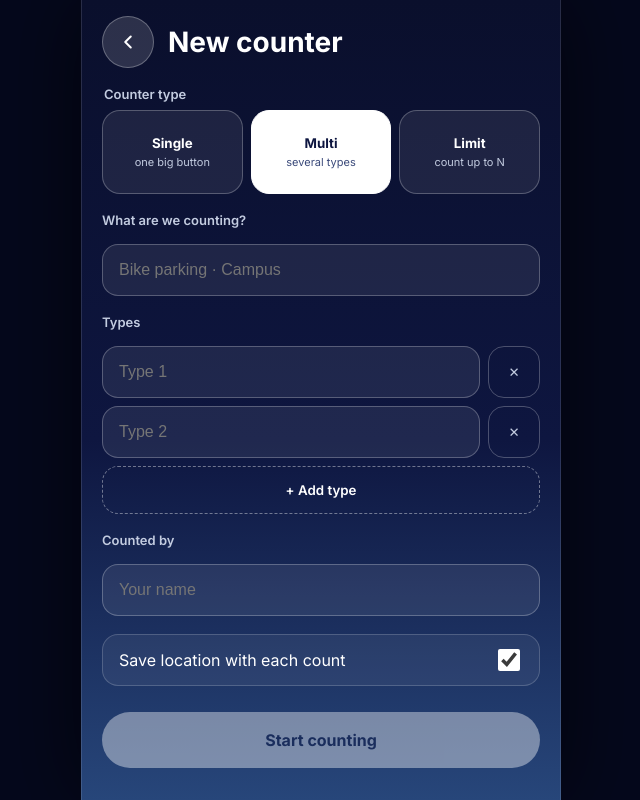
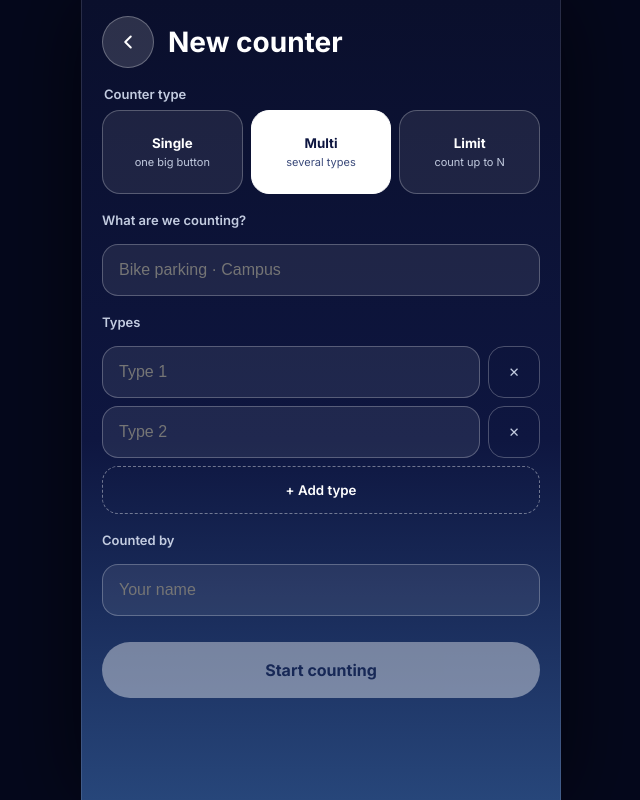
Before and after one commit to RamzanU/smart-counter, a React (Vite) app: page /group/1/new in a window 1280 px wide. Shown: the whole page, without its empty margins (319-959 px from the left). Built offline with nearby package versions, Linux system fonts and the light colour scheme; no server answers; the database is empty.

Commit message:
Remove location option and use name from settings

```diff
--- a/src/db/actions.js
+++ b/src/db/actions.js
@@ -3,7 +3,7 @@ import { db } from './db'
 const uuid = () => crypto.randomUUID()
 
 // Create a counter: 1 type = single, several = multi, limit = number or null
-export async function createCounter({ name, types, limit = null, by = '', trackLocation = true, groupId = null }) {
+export async function createCounter({ name, types, limit = null, by = '', groupId = null }) {
   const now = Date.now()
   const counter = {
     id: uuid(),
@@ -13,7 +13,6 @@ export async function createCounter({ name, types, limit = null, by = '', trackL
     step: 1,
     steps: [1, 5, 10],
     by,
-    trackLocation,
     groupId,
     sessionStart: now,
     createdAt: now,
--- a/src/pages/NewCounter/NewCounter.css
+++ b/src/pages/NewCounter/NewCounter.css
@@ -116,23 +116,6 @@
   font-weight: 600;
 }
 
-.toggle {
-  display: flex;
-  justify-content: space-between;
-  align-items: center;
-  min-height: 52px;
-  padding: 0 16px;
-  border-radius: 16px;
-  border: 1px solid rgba(255, 255, 255, 0.18);
-  background: rgba(255, 255, 255, 0.06);
-}
-
-.toggle input {
-  width: 22px;
-  height: 22px;
-  accent-color: #fff;
-}
-
 .new-counter__form .primary-btn {
   margin-top: 8px;
 }
--- a/src/pages/NewCounter/NewCounter.jsx
+++ b/src/pages/NewCounter/NewCounter.jsx
@@ -1,8 +1,9 @@
 import { useState } from 'react'
 import { useNavigate, Link, useParams } from 'react-router-dom'
 import { createCounter } from '../../db/actions'
+import { getSettings, setSetting } from '../../utils/settings'
+import Icon from '../../components/Icon/Icon'
 import './NewCounter.css'
-import Icon from '../../components/Icon/Icon'
 
 const MODES = [
   { id: 'single', label: 'Single', hint: 'one big button' },
@@ -17,8 +18,7 @@ export default function NewCounter() {
   const [name, setName] = useState('')
   const [types, setTypes] = useState(['', ''])
   const [limit, setLimit] = useState('')
-  const [by, setBy] = useState(() => localStorage.getItem('by') ?? '')
-  const [trackLocation, setTrackLocation] = useState(true)
+  const [by, setBy] = useState(() => getSettings().by)
 
   const cleanTypes = mode === 'multi'
     ? types.map((t) => t.trim()).filter(Boolean)
@@ -37,13 +37,12 @@ export default function NewCounter() {
   const handleSubmit = async (e) => {
     e.preventDefault()
     if (!canSubmit) return
-    localStorage.setItem('by', by.trim())
+    setSetting('by', by.trim())
     const id = await createCounter({
       name: name.trim(),
       types: cleanTypes,
       limit: mode === 'limit' ? Number(limit) : null,
       by: by.trim(),
-      trackLocation,
       groupId,
     })
     navigate(`/counter/${id}`)
@@ -53,7 +52,7 @@ export default function NewCounter() {
     <main className="new-counter">
       <header className="new-counter__header">
         <Link to={`/group/${groupId}`} className="glass-btn" aria-label="Back">
-            <Icon name="back" />
+          <Icon name="back" />
         </Link>
         <h1>New counter</h1>
       </header>
@@ -112,11 +111,6 @@ export default function NewCounter() {
           <input value={by} onChange={(e) => setBy(e.target.value)} placeholder="Your name" />
         </label>
 
-        <label className="toggle">
-          <span>Save location with each count</span>
-          <input type="checkbox" checked={trackLocation} onChange={(e) => setTrackLocation(e.target.checked)} />
-        </label>
-
         <button type="submit" className="primary-btn" disabled={!canSubmit}>Start counting</button>
       </form>
     </main>
```
